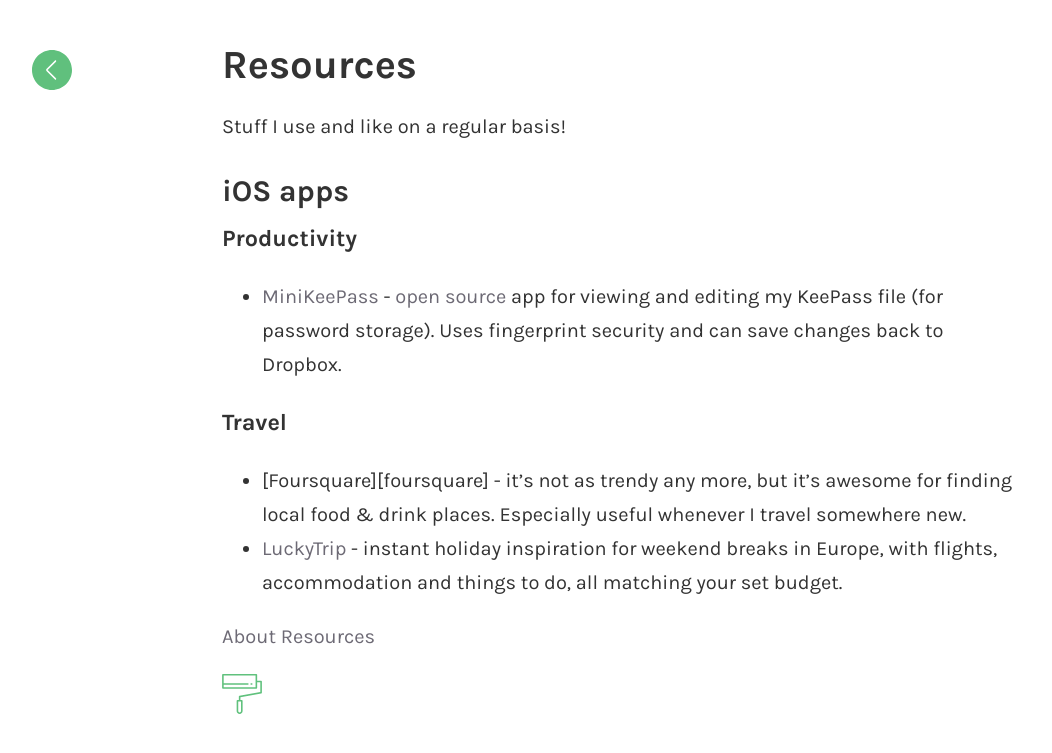
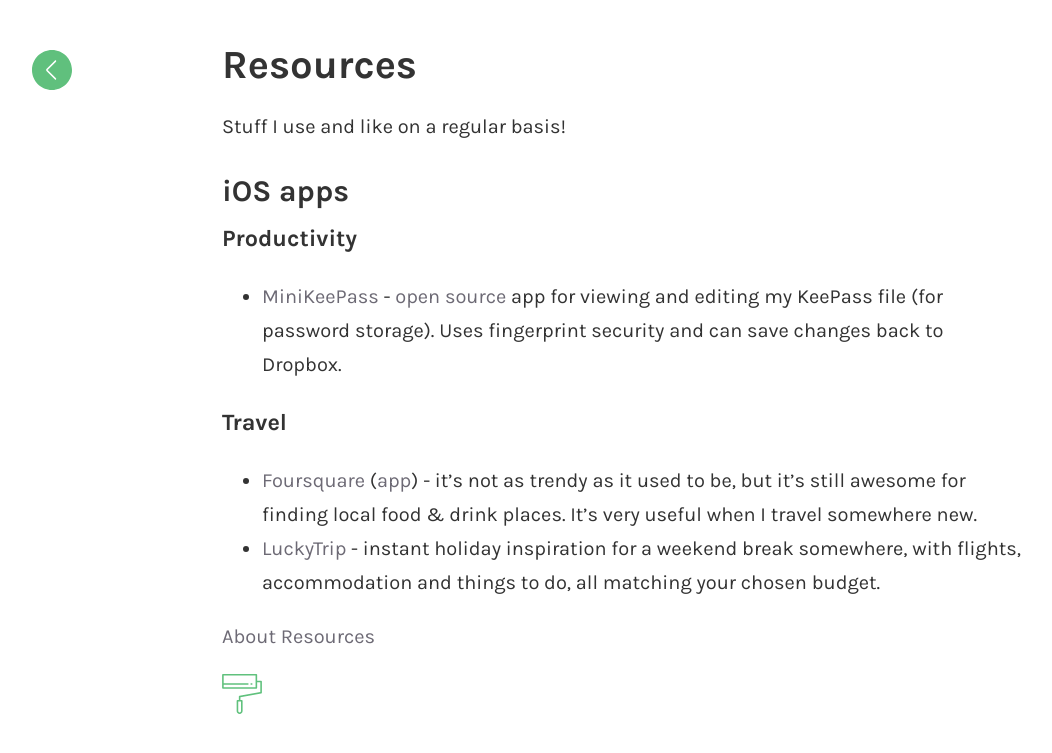
Before and after one commit to monodot/monodot-co-uk, a Jekyll site: the page built from resources.md, in a window 1280 px wide. Shown: the top 753 px of the page, without its empty margins (18-1070 px from the left). Built offline with Jekyll 4.4.1, drawn with Linux system fonts in a browser that asks for light colours; comment, search, counter and statistics services are not loaded.

Commit message:
Add link to resources

```diff
--- a/resources.md
+++ b/resources.md
@@ -13,11 +13,13 @@
 
 ### Travel
 
-- [Foursquare][foursquare] - it's not as trendy any more, but it's awesome for finding local food &amp; drink places. Especially useful whenever I travel somewhere new.
-- [LuckyTrip][luckytrip] - instant holiday inspiration for weekend breaks in Europe, with flights, accommodation and things to do, all matching your set budget.
+- [Foursquare][foursquare-web] ([app][foursquare-ios]) - it's not as trendy as it used to be, but it's still awesome for finding local food &amp; drink places. It's very useful when I travel somewhere new.
+- [LuckyTrip][luckytrip] - instant holiday inspiration for a weekend break somewhere, with flights, accommodation and things to do, all matching your chosen budget.
 
 
 
 [minikeepassios]: http://minikeepass.github.io/
 [minikeepassgithub]: https://github.com/MiniKeePass/MiniKeePass
 [luckytrip]: https://www.luckytrip.co.uk/
+[foursquare-web]: https://foursquare.com/
+[foursquare-ios]: https://itunes.apple.com/gb/app/foursquare-city-guide/id306934924?mt=8
```
